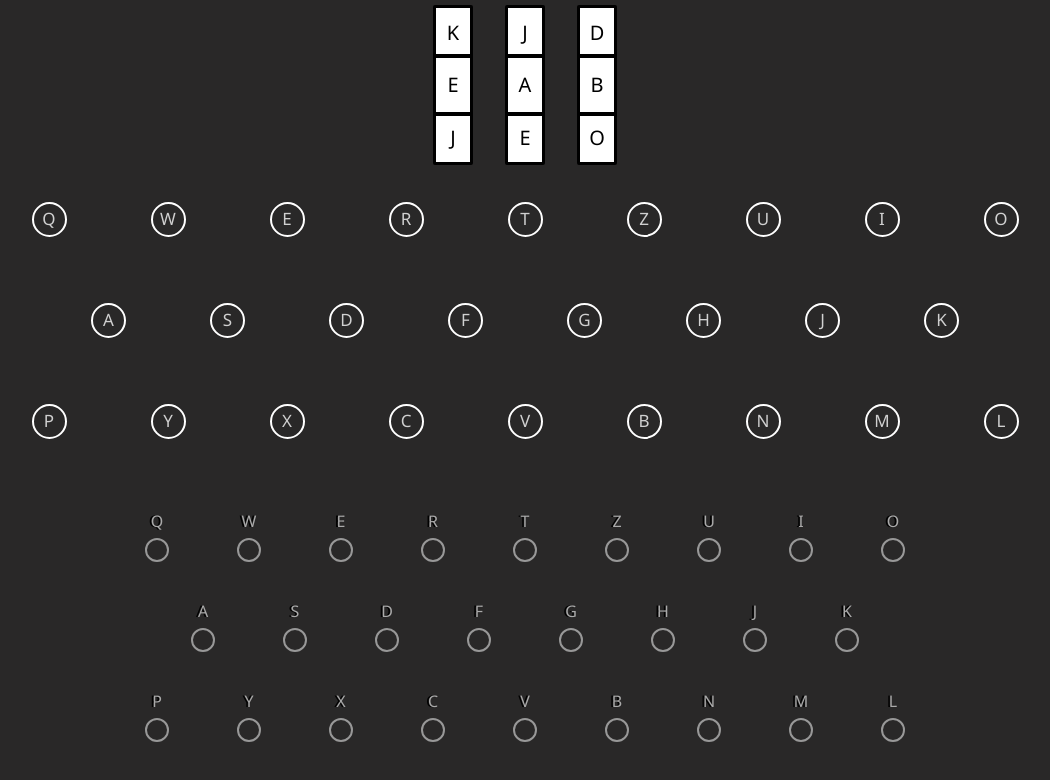
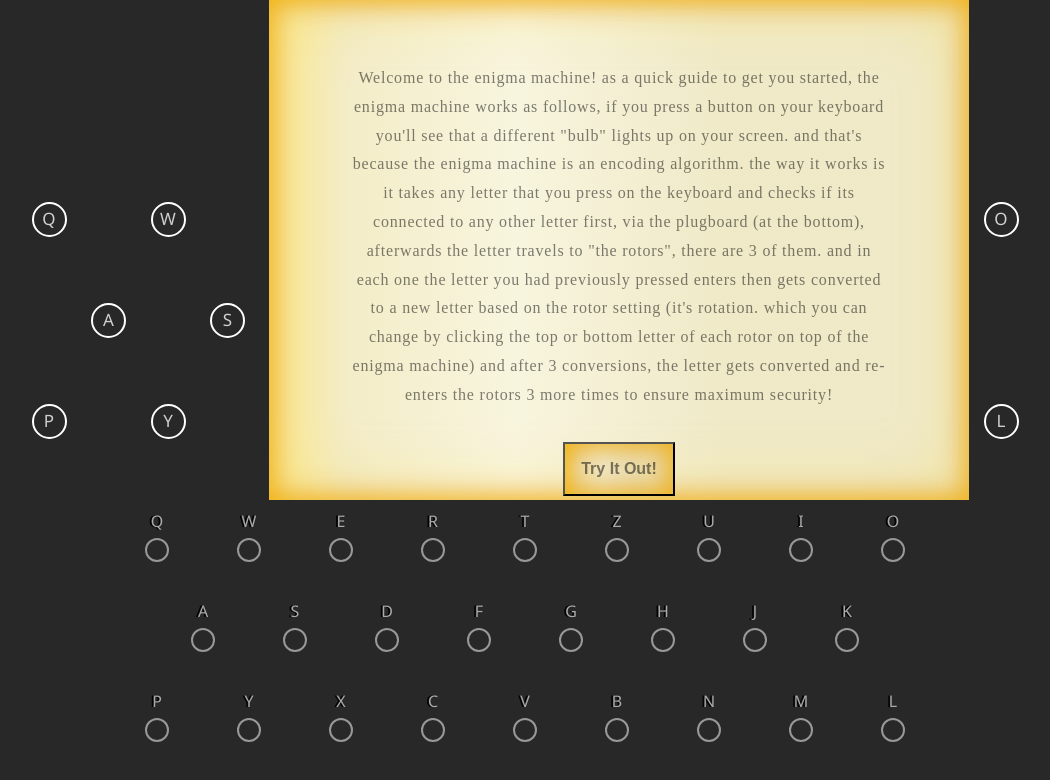
Before and after one commit to Petrone22/the-enigma-machine, a plain HTML site: page index.html in a window 1280 px wide. Shown: the whole page, without its empty margins (115-1165 px from the left). Drawn offline with Linux system fonts and the light colour scheme.

Commit message:
finalized everything

```diff
--- a/index.html
+++ b/index.html
@@ -1,6 +1,8 @@
 <!DOCTYPE html>
 <html lang="en">
   <head>
+    <link rel="icon" href="/typewriter.png" type="image/x-icon" />
+
     <meta charset="UTF-8" />
     <meta http-equiv="X-UA-Compatible" content="IE=edge" />
     <meta name="viewport" content="width=device-width, initial-scale=1.0" />
@@ -9,6 +11,25 @@
   </head>
   <body>
     <div class="main">
+      <div id="page" class="page">
+        <p>
+          Welcome to the enigma machine! as a quick guide to get you started,
+          the enigma machine works as follows, if you press a button on your
+          keyboard you'll see that a different "bulb" lights up on your screen.
+          and that's because the enigma machine is an encoding algorithm. the
+          way it works is it takes any letter that you press on the keyboard and
+          checks if its connected to any other letter first, via the plugboard
+          (at the bottom), afterwards the letter travels to "the rotors", there
+          are 3 of them. and in each one the letter you had previously pressed
+          enters then gets converted to a new letter based on the rotor setting
+          (it's rotation. which you can change by clicking the top or bottom
+          letter of each rotor on top of the enigma machine) and after 3
+          conversions, the letter gets converted and re-enters the rotors 3 more
+          times to ensure maximum security!
+        </p>
+        <button onclick="remove()">Try It Out!</button>
+      </div>
+
       <section class="rotors">
         <div class="rotor">
           <div id="rotor0-letter-top" class="rotorlettertop rotorletter">B</div>
--- a/index.js
+++ b/index.js
@@ -75,7 +75,10 @@ let rotor2bottom = document.getElementById("rotor1-letter-bottom");
 let rotor3top = document.getElementById("rotor2-letter-top");
 let rotor3middle = document.getElementById("rotor2-letter-middle");
 let rotor3bottom = document.getElementById("rotor2-letter-bottom");
-
+let page = document.getElementById("page");
+remove = () => {
+  page.style.display = "none";
+};
 //  this event listener listens to keyPresses on the keyboard and converts a key if its connected to another key
 
 changeBG = (letter, color) => {
--- a/styles.css
+++ b/styles.css
@@ -127,3 +127,57 @@
   padding-top: 8px;
   cursor: pointer;
 }
+.page {
+  position: absolute;
+  z-index: 100;
+  top: 0;
+  left: 30%;
+  background-color: #f8f5de;
+  background-image: linear-gradient(
+    to right,
+    rgba(255, 208, 0, 0.304),
+    rgba(200, 160, 0, 0.1) 11%,
+    rgba(0, 0, 0, 0) 35%,
+    rgba(164, 132, 2, 0.1) 65%
+  );
+  box-shadow: inset 0 0 75px rgba(255, 210, 0, 0.3),
+    inset 0 0 20px rgba(255, 210, 0, 0.4), inset 0 0 30px rgba(220, 120, 0, 0.8);
+  color: rgba(0, 0, 0, 0.5);
+  font-family: "AustralisProSwash-Italic";
+  width: 700px;
+  height: 500px;
+  letter-spacing: 0.05em;
+  line-height: 1.8;
+  /* padding: 5em 10em 10em 5em; */
+  padding-top: 4rem;
+  padding-bottom: 2rem;
+  padding-right: 5em;
+  padding-left: 5em;
+  text-align: center;
+}
+button {
+  margin-top: 2rem;
+  padding: 1rem;
+  font-size: 16px;
+  background-image: linear-gradient(
+    to right,
+    rgba(255, 208, 0, 0.304),
+    rgba(200, 160, 0, 0.1) 11%,
+    rgba(0, 0, 0, 0) 35%,
+    rgba(164, 132, 2, 0.1) 65%
+  );
+  box-shadow: inset 0 0 75px rgba(255, 210, 0, 0.3),
+    inset 0 0 20px rgba(255, 210, 0, 0.4), inset 0 0 30px rgba(220, 120, 0, 0.8);
+  color: rgba(0, 0, 0, 0.5);
+  font-weight: bolder;
+  text-align: center;
+}
+button:hover {
+  background-image: linear-gradient(
+    to right,
+    rgba(255, 240, 174, 0.947),
+    rgba(75, 38, 96, 0.129) 11%,
+    rgba(191, 190, 190, 0) 35%,
+    rgb(172, 154, 154) 65%
+  );
+}
```
Also changed, not shown: typewriter.png (added).
